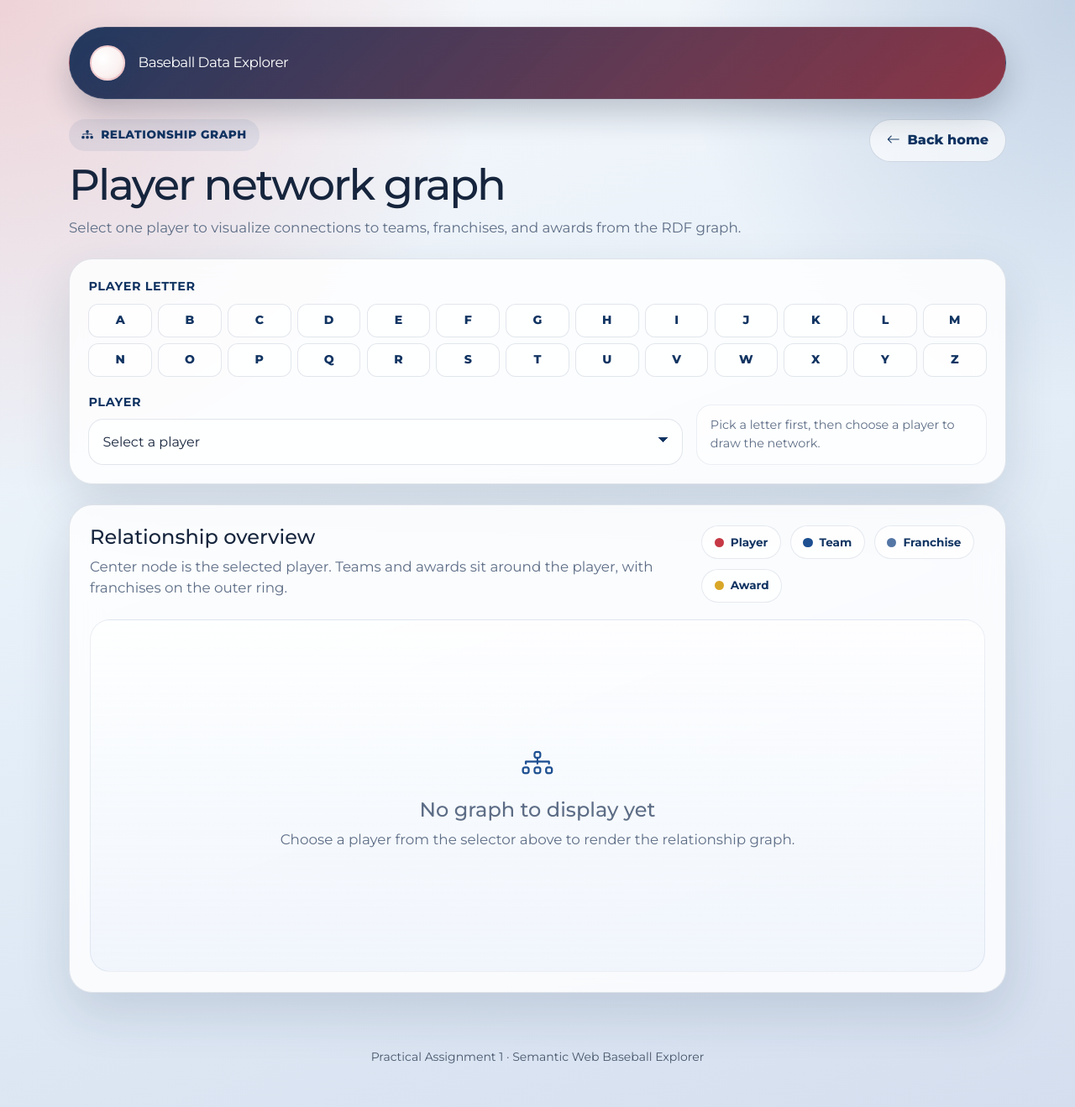
After one commit to davidpelicano0911/WS-1Project, a Django app: page /graph/ in a window 1280 px wide. The commit adds this page. Shown: the whole page at 84% size. Run offline with Django 5.2, Linux system fonts and the light colour scheme; some libraries are stand-ins or nearby versions.

Commit message:
added graph

```diff
--- a/webapp/baseball/sparql.py
+++ b/webapp/baseball/sparql.py
@@ -156,3 +156,171 @@ def get_awards_list():
     LIMIT 25
     """
     return run_query(query)
+
+@lru_cache(maxsize=1024)
+def get_player_graph_data(player_id):
+    player_id = escape_sparql_string(player_id.strip())
+    if not player_id:
+        return {"nodes": [], "edges": []}
+
+    player_query = f"""
+    PREFIX bb: <http://baseball.ws.pt/>
+    PREFIX foaf: <http://xmlns.com/foaf/0.1/>
+
+    SELECT ?playerID ?name
+    WHERE {{
+        ?player a bb:Player ;
+                bb:playerID ?playerID ;
+                foaf:name ?name .
+        FILTER(?playerID = "{player_id}")
+    }}
+    LIMIT 1
+    """
+
+    team_query = f"""
+    PREFIX bb: <http://baseball.ws.pt/>
+
+    SELECT DISTINCT ?team ?teamName ?year ?franchise ?franchiseName
+    WHERE {{
+        ?player bb:playerID "{player_id}" ;
+                bb:hasBatting ?batting .
+        ?batting bb:teamOf ?team .
+        OPTIONAL {{ ?team bb:teamName ?teamName . }}
+        OPTIONAL {{ ?team bb:yearID ?year . }}
+        OPTIONAL {{
+            ?team bb:franchiseOf ?franchise .
+            OPTIONAL {{ ?franchise bb:franchiseName ?franchiseName . }}
+        }}
+    }}
+    ORDER BY ?year ?teamName
+    """
+
+    award_query = f"""
+    PREFIX bb: <http://baseball.ws.pt/>
+
+    SELECT DISTINCT ?award ?awardName ?year
+    WHERE {{
+        ?player bb:playerID "{player_id}" ;
+                bb:wonAward ?award .
+        OPTIONAL {{ ?award bb:awardName ?awardName . }}
+        OPTIONAL {{ ?award bb:yearID ?year . }}
+    }}
+    ORDER BY ?year ?awardName
+    """
+
+    player_results = run_query(player_query)
+    if not player_results:
+        return {"nodes": [], "edges": []}
+
+    player_row = player_results[0]
+    player_node_id = f"player:{player_row['playerID']['value']}"
+
+    nodes = [{
+        "data": {
+            "id": player_node_id,
+            "label": player_row["name"]["value"],
+            "type": "player",
+        }
+    }]
+    edges = []
+
+    seen_nodes = {player_node_id}
+    seen_edges = set()
+
+    for row in run_query(team_query):
+        team_uri = row.get("team", {}).get("value")
+        if not team_uri:
+            continue
+
+        team_node_id = f"team:{team_uri}"
+        team_name = row.get("teamName", {}).get("value", "Unknown Team")
+        team_year = row.get("year", {}).get("value")
+        team_label = f"{team_name} ({team_year})" if team_year else team_name
+
+        if team_node_id not in seen_nodes:
+            nodes.append({
+                "data": {
+                    "id": team_node_id,
+                    "label": team_label,
+                    "type": "team",
+                }
+            })
+            seen_nodes.add(team_node_id)
+
+        player_team_edge = (player_node_id, team_node_id, "plays_for")
+        if player_team_edge not in seen_edges:
+            edges.append({
+                "data": {
+                    "id": f"edge:{player_node_id}->{team_node_id}",
+                    "source": player_node_id,
+                    "target": team_node_id,
+                    "label": "played for",
+                }
+            })
+            seen_edges.add(player_team_edge)
+
+        franchise_uri = row.get("franchise", {}).get("value")
+        if not franchise_uri:
+            continue
+
+        franchise_node_id = f"franchise:{franchise_uri}"
+        franchise_label = row.get("franchiseName", {}).get("value", "Unknown Franchise")
+
+        if franchise_node_id not in seen_nodes:
+            nodes.append({
+                "data": {
+                    "id": franchise_node_id,
+                    "label": franchise_label,
+                    "type": "franchise",
+                }
+            })
+            seen_nodes.add(franchise_node_id)
+
+        team_franchise_edge = (team_node_id, franchise_node_id, "part_of")
+        if team_franchise_edge not in seen_edges:
+            edges.append({
+                "data": {
+                    "id": f"edge:{team_node_id}->{franchise_node_id}",
+                    "source": team_node_id,
+                    "target": franchise_node_id,
+                    "label": "franchise",
+                }
+            })
+            seen_edges.add(team_franchise_edge)
+
+    for row in run_query(award_query):
+        award_uri = row.get("award", {}).get("value")
+        if not award_uri:
+            continue
+
+        award_node_id = f"award:{award_uri}"
+        award_name = row.get("awardName", {}).get("value", "Award")
+        award_year = row.get("year", {}).get("value")
+        award_label = f"{award_name} ({award_year})" if award_year else award_name
+
+        if award_node_id not in seen_nodes:
+            nodes.append({
+                "data": {
+                    "id": award_node_id,
+                    "label": award_label,
+                    "type": "award",
+                }
+            })
+            seen_nodes.add(award_node_id)
+
+        player_award_edge = (player_node_id, award_node_id, "won")
+        if player_award_edge not in seen_edges:
+            edges.append({
+                "data": {
+                    "id": f"edge:{player_node_id}->{award_node_id}",
+                    "source": player_node_id,
+                    "target": award_node_id,
+                    "label": "won",
+                }
+            })
+            seen_edges.add(player_award_edge)
+
+    return {
+        "nodes": nodes,
+        "edges": edges,
+    }
--- a/webapp/baseball/static/baseball/style.css
+++ b/webapp/baseball/static/baseball/style.css
@@ -438,6 +438,97 @@ a {
     border: 1px solid rgba(198, 56, 69, 0.12);
 }
 
+.graph-panel {
+    padding: 1.5rem;
+}
+
+.graph-panel-header {
+    display: flex;
+    align-items: flex-start;
+    justify-content: space-between;
+    gap: 1rem;
+    margin-bottom: 1.25rem;
+}
+
+.graph-legend {
+    display: flex;
+    flex-wrap: wrap;
+    gap: 0.7rem;
+}
+
+.legend-chip {
+    display: inline-flex;
+    align-items: center;
+    gap: 0.5rem;
+    padding: 0.55rem 0.9rem;
+    border-radius: 999px;
+    background: rgba(255, 255, 255, 0.75);
+    border: 1px solid rgba(17, 52, 98, 0.1);
+    color: var(--accent-alt-strong);
+    font-size: 0.85rem;
+    font-weight: 700;
+}
+
+.legend-chip::before {
+    content: "";
+    width: 0.7rem;
+    height: 0.7rem;
+    border-radius: 50%;
+    display: inline-block;
+}
+
+.legend-player::before {
+    background: #c63845;
+}
+
+.legend-team::before {
+    background: #1d4f91;
+}
+
+.legend-franchise::before {
+    background: #5476a5;
+}
+
+.legend-award::before {
+    background: #d9a728;
+}
+
+.graph-canvas {
+    width: 100%;
+    height: 620px;
+    border-radius: 24px;
+    background: linear-gradient(180deg, rgba(255, 255, 255, 0.8), rgba(239, 244, 252, 0.92));
+    border: 1px solid rgba(17, 52, 98, 0.08);
+    box-shadow: inset 0 0 0 1px rgba(255, 255, 255, 0.45);
+}
+
+.graph-empty-state {
+    min-height: 420px;
+    display: flex;
+    flex-direction: column;
+    align-items: center;
+    justify-content: center;
+    text-align: center;
+    border-radius: 24px;
+    background: linear-gradient(180deg, rgba(255, 255, 255, 0.72), rgba(239, 244, 252, 0.9));
+    border: 1px solid rgba(17, 52, 98, 0.08);
+    color: var(--text-muted);
+    padding: 2rem;
+}
+
+.graph-empty-state i {
+    font-size: 2.3rem;
+    color: var(--accent-alt);
+    margin-bottom: 0.9rem;
+}
+
+.graph-selection-meta {
+    padding: 0.85rem 1rem;
+    border-radius: 18px;
+    background: rgba(255, 255, 255, 0.6);
+    border: 1px solid rgba(17, 52, 98, 0.08);
+}
+
 .table-app {
     margin: 0;
     overflow: hidden;
@@ -533,6 +624,15 @@ a {
         grid-template-columns: repeat(6, minmax(0, 1fr));
     }
 
+    .graph-panel-header {
+        flex-direction: column;
+        align-items: flex-start;
+    }
+
+    .graph-canvas {
+        height: 480px;
+    }
+
     .hero-panel,
     .feature-card,
     .data-panel,
--- a/webapp/baseball/urls.py
+++ b/webapp/baseball/urls.py
@@ -8,4 +8,5 @@ urlpatterns = [
     path('awards/', views.awards_view, name='awards_list'),
     path('salaries/', views.salaries_view, name='salaries_list'),
     path('compare/', views.compare_players_view, name='compare_players'),
+    path('graph/', views.graph_view, name='graph_view'),
 ]
--- a/webapp/baseball/views.py
+++ b/webapp/baseball/views.py
@@ -1,5 +1,11 @@
 from django.shortcuts import render
-from .sparql import get_top_salaries, get_awards_list, get_player_summary, get_player_options_by_initial
+from .sparql import (
+    get_awards_list,
+    get_player_graph_data,
+    get_player_options_by_initial,
+    get_player_summary,
+    get_top_salaries,
+)
 
 def home(request):
     return render(request, 'index.html')
@@ -40,3 +46,22 @@ def compare_players_view(request):
         'player2_missing': bool(player2_term and not player2),
     }
     return render(request, 'compare.html', context)
+
+def graph_view(request):
+    letters = [chr(code) for code in range(ord('A'), ord('Z') + 1)]
+    player_letter = request.GET.get('player_letter', '').strip().upper()
+    player_term = request.GET.get('player', '').strip()
+    player_options = get_player_options_by_initial(player_letter) if player_letter in letters else []
+    player = get_player_summary(player_term) if player_term else None
+    graph_data = get_player_graph_data(player_term) if player_term else {"nodes": [], "edges": []}
+
+    context = {
+        'letters': letters,
+        'player_letter': player_letter,
+        'player_term': player_term,
+        'player_options': player_options,
+        'player': player,
+        'graph_nodes': graph_data["nodes"],
+        'graph_edges': graph_data["edges"],
+    }
+    return render(request, 'graph.html', context)
--- /dev/null
+++ b/webapp/templates/graph.html
@@ -0,0 +1,223 @@
+{% extends "base.html" %}
+
+{% block title %}Graph View · Baseball Data Explorer{% endblock %}
+
+{% block content %}
+<section class="page-header">
+    <div>
+        <span class="eyebrow">
+            <i class="bi bi-diagram-3-fill"></i>
+            Relationship graph
+        </span>
+        <h1 class="page-title">Player network graph</h1>
+        <p class="section-copy mb-0">
+            Select one player to visualize connections to teams, franchises, and awards from the RDF graph.
+        </p>
+    </div>
+
+    <a href="{% url 'home' %}" class="btn-app btn-secondary-app">
+        <i class="bi bi-arrow-left"></i>
+        Back home
+    </a>
+</section>
+
+<section class="data-panel form-panel mb-4">
+    <form method="get" id="graph-form">
+        <input type="hidden" name="player_letter" id="graph-player-letter-input" value="{{ player_letter }}">
+
+        <div class="row g-4">
+            <div class="col-12">
+                <label class="form-label-app">Player letter</label>
+                <div class="alphabet-picker">
+                    {% for letter in letters %}
+                    <button
+                        type="button"
+                        data-target="graph-player-letter-input"
+                        data-value="{{ letter }}"
+                        class="alphabet-button{% if player_letter == letter %} active{% endif %}"
+                    >
+                        {{ letter }}
+                    </button>
+                    {% endfor %}
+                </div>
+            </div>
+        </div>
+
+        <div class="row g-3 align-items-end mt-1">
+            <div class="col-lg-8">
+                <label for="player" class="form-label-app">Player</label>
+                <select
+                    id="player"
+                    name="player"
+                    class="input-app select-app auto-submit-select"
+                >
+                    <option value="">Select a player</option>
+                    {% for option in player_options %}
+                    <option value="{{ option.player_id }}" {% if player_term == option.player_id %}selected{% endif %}>
+                        {{ option.name }} ({{ option.player_id }})
+                    </option>
+                    {% endfor %}
+                </select>
+            </div>
+            <div class="col-lg-4">
+                <div class="graph-selection-meta">
+                    {% if player %}
+                    <span class="compare-meta">{{ player.player_id }}</span>
+                    <p class="hint-app mb-0 mt-2">
+                        Showing relationships for <strong>{{ player.name }}</strong>.
+                    </p>
+                    {% else %}
+                    <p class="hint-app mb-0">
+                        Pick a letter first, then choose a player to draw the network.
+                    </p>
+                    {% endif %}
+                </div>
+            </div>
+        </div>
+    </form>
+</section>
+
+<section class="data-panel graph-panel">
+    <div class="graph-panel-header">
+        <div>
+            <h2 class="feature-title h4 mb-2">Relationship overview</h2>
+            <p class="muted-copy mb-0">
+                Center node is the selected player. Teams and awards sit around the player, with franchises on the outer ring.
+            </p>
+        </div>
+        <div class="graph-legend">
+            <span class="legend-chip legend-player">Player</span>
+            <span class="legend-chip legend-team">Team</span>
+            <span class="legend-chip legend-franchise">Franchise</span>
+            <span class="legend-chip legend-award">Award</span>
+        </div>
+    </div>
+
+    {% if player and graph_nodes %}
+    <div id="player-graph" class="graph-canvas"></div>
+    {{ graph_nodes|json_script:"graph-nodes-data" }}
+    {{ graph_edges|json_script:"graph-edges-data" }}
+    {% else %}
+    <div class="graph-empty-state">
+        <i class="bi bi-diagram-3"></i>
+        <h3 class="feature-title h4 mb-2">No graph to display yet</h3>
+        <p class="muted-copy mb-0">
+            Choose a player from the selector above to render the relationship graph.
+        </p>
+    </div>
+    {% endif %}
+</section>
+{% endblock %}
+
+{% block extra_scripts %}
+<script src="https://cdn.jsdelivr.net/npm/cytoscape@3.30.2/dist/cytoscape.min.js"></script>
+<script>
+    const graphForm = document.getElementById('graph-form');
+
+    document.querySelectorAll('.alphabet-button').forEach((button) => {
+        button.addEventListener('click', () => {
+            const target = document.getElementById(button.dataset.target);
+            if (!target) {
+                return;
+            }
+            target.value = button.dataset.value;
+            const playerSelect = document.getElementById('player');
+            if (playerSelect) {
+                playerSelect.value = '';
+            }
+            graphForm.submit();
+        });
+    });
+
+    document.querySelectorAll('.auto-submit-select').forEach((select) => {
+        select.addEventListener('change', () => {
+            graphForm.submit();
+        });
+    });
+
+    const graphContainer = document.getElementById('player-graph');
+    const nodesElement = document.getElementById('graph-nodes-data');
+    const edgesElement = document.getElementById('graph-edges-data');
+
+    if (graphContainer && nodesElement && edgesElement) {
+        const nodes = JSON.parse(nodesElement.textContent);
+        const edges = JSON.parse(edgesElement.textContent);
+
+        cytoscape({
+            container: graphContainer,
+            elements: [...nodes, ...edges],
+            layout: {
+                name: 'concentric',
+                animate: false,
+                minNodeSpacing: 40,
+                levelWidth: () => 1,
+                concentric: (node) => {
+                    const type = node.data('type');
+                    if (type === 'player') return 3;
+                    if (type === 'team' || type === 'award') return 2;
+                    return 1;
+                },
+            },
+            style: [
+                {
+                    selector: 'node',
+                    style: {
+                        'background-color': '#1d4f91',
+                        'label': 'data(label)',
+                        'color': '#10284b',
+                        'text-wrap': 'wrap',
+                        'text-max-width': 110,
+                        'font-size': 11,
+                        'font-weight': 700,
+                        'text-valign': 'bottom',
+                        'text-margin-y': 8,
+                        'width': 28,
+                        'height': 28,
+                        'border-width': 2,
+                        'border-color': '#ffffff',
+                    }
+                },
+                {
+                    selector: 'node[type="player"]',
+                    style: {
+                        'background-color': '#c63845',
+                        'width': 44,
+                        'height': 44,
+                    }
+                },
+                {
+                    selector: 'node[type="team"]',
+                    style: {
+                        'background-color': '#1d4f91',
+                    }
+                },
+                {
+                    selector: 'node[type="franchise"]',
+                    style: {
+                        'background-color': '#5476a5',
+                    }
+                },
+                {
+                    selector: 'node[type="award"]',
+                    style: {
+                        'background-color': '#d9a728',
+                    }
+                },
+                {
+                    selector: 'edge',
+                    style: {
+                        'width': 2,
+                        'line-color': '#9fb3d1',
+                        'target-arrow-color': '#9fb3d1',
+                        'target-arrow-shape': 'triangle',
+                        'curve-style': 'bezier',
+                    }
+                }
+            ],
+            userPanningEnabled: true,
+            userZoomingEnabled: true,
+            boxSelectionEnabled: false,
+        });
+    }
+</script>
+{% endblock %}
```
Also changed, not shown: webapp/templates/index.html (+23 -4 lines).
